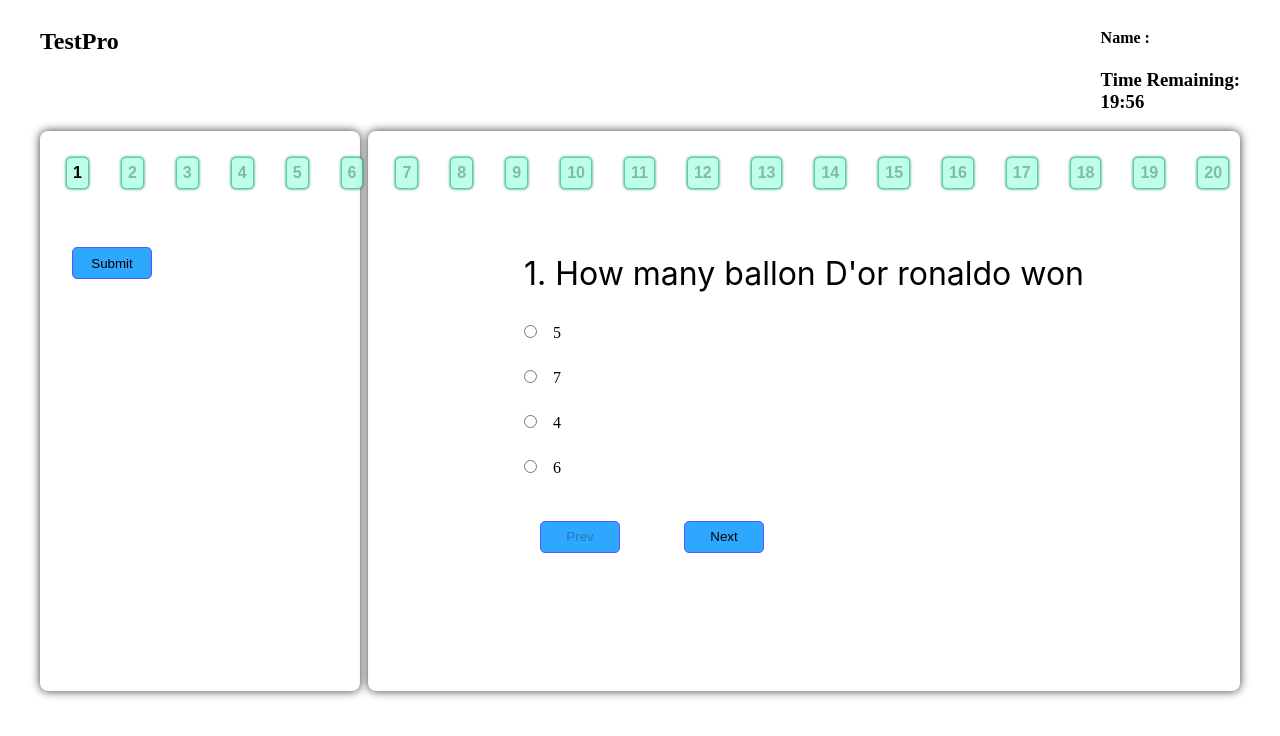
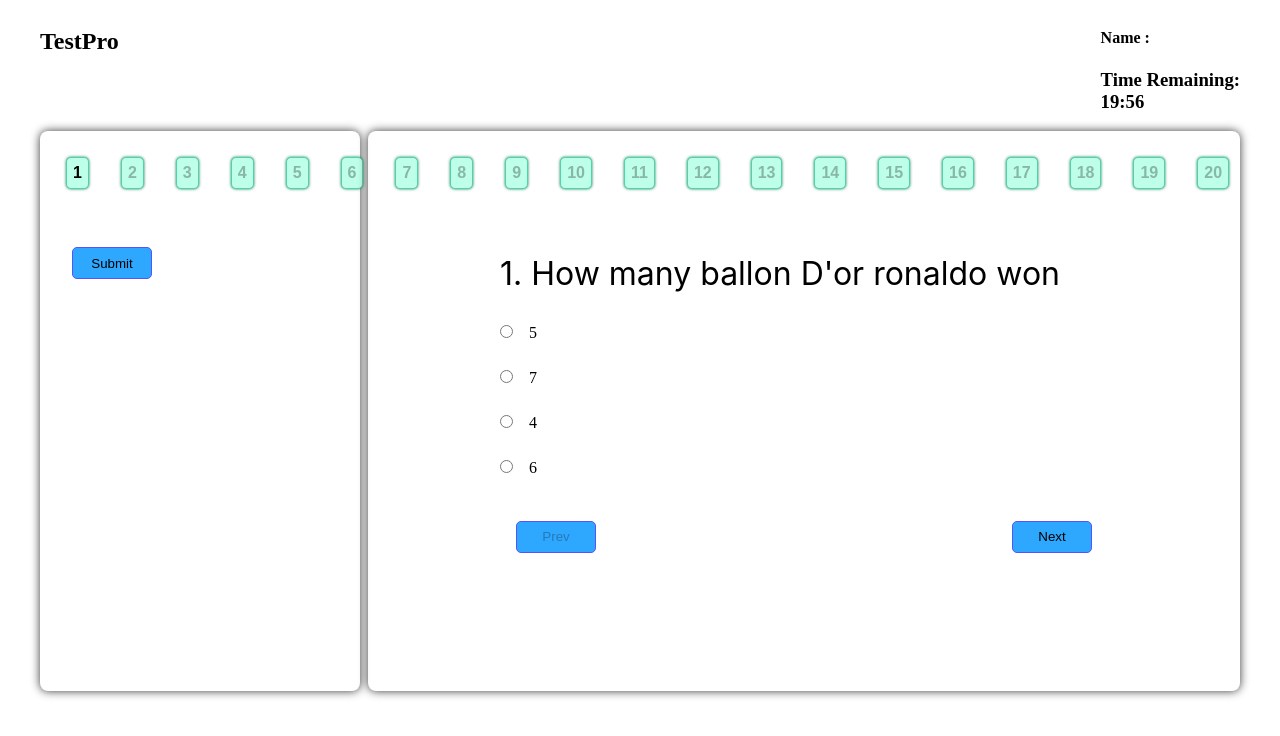
Before and after one commit to Justinsamuel7/React-Quiz-Website, a React (Create React App) app: page /TestInterface in a window 1280 px wide. Shown: the top 736 px of the page. Built offline with nearby package versions, Linux system fonts and the light colour scheme.

Commit message:
1 file modified

```diff
--- a/src/style.css
+++ b/src/style.css
@@ -70,6 +70,12 @@ p {
   width: 5rem;
   height: 2rem;
 }
+#PreNextbuttonscontainer
+{
+  width: 50vw;
+  display: flex;
+  justify-content: space-between;
+}
 .optionscontainer input
 {
   margin: 1rem;
```
